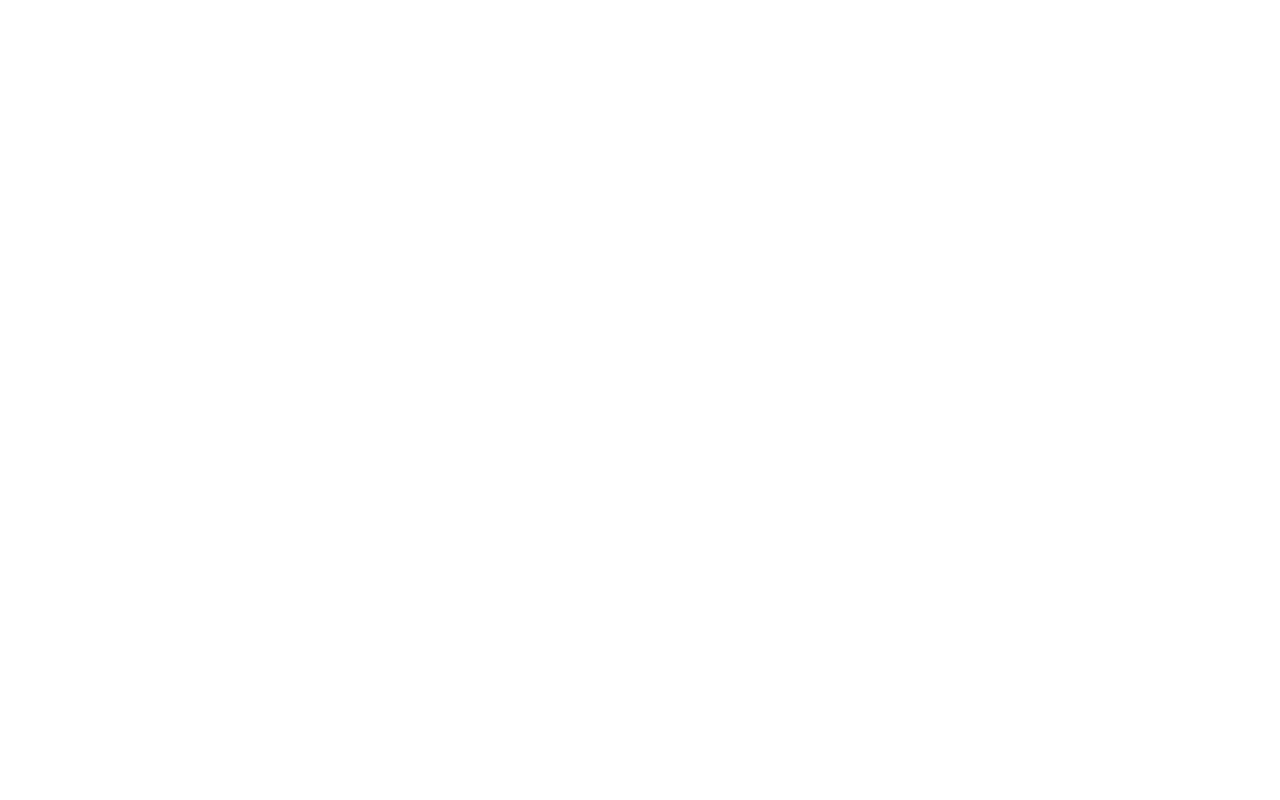
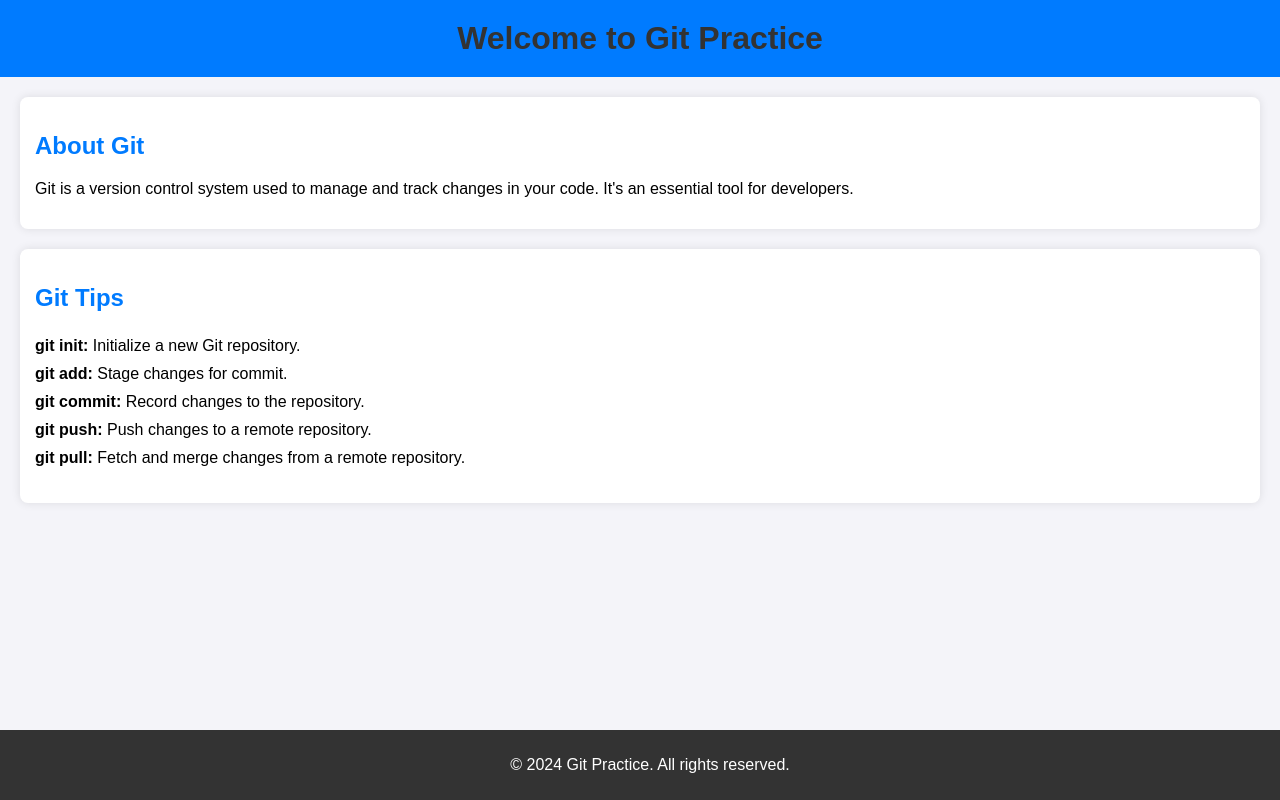
Before and after one commit to letebrehan/gitPractice, a plain HTML site: page Pages/index.html in a window 1280 px wide. Drawn offline with Linux system fonts and the light colour scheme.

Commit message:
simple html and css page created

```diff
--- a/Pages/index.html
+++ b/Pages/index.html
@@ -1,11 +1,37 @@
 <!DOCTYPE html>
 <html lang="en">
 <head>
-    <meta charset="UTF-8">
-    <meta name="viewport" content="width=device-width, initial-scale=1.0">
-    <title>Git Practice</title>
+  <meta charset="UTF-8">
+  <meta name="viewport" content="width=device-width, initial-scale=1.0">
+  <link rel="stylesheet" href="style.css">
+  <title>Git Practice</title>
+  <link rel="stylesheet" href="styles.css">
 </head>
 <body>
+  <header>
+    <h1>Welcome to Git Practice</h1>
+  </header>
 
+  <main>
+    <section class="intro">
+      <h2>About Git</h2>
+      <p>Git is a version control system used to manage and track changes in your code. It's an essential tool for developers.</p>
+    </section>
+
+    <section class="tips">
+      <h2>Git Tips</h2>
+      <ul>
+        <li><strong>git init:</strong> Initialize a new Git repository.</li>
+        <li><strong>git add:</strong> Stage changes for commit.</li>
+        <li><strong>git commit:</strong> Record changes to the repository.</li>
+        <li><strong>git push:</strong> Push changes to a remote repository.</li>
+        <li><strong>git pull:</strong> Fetch and merge changes from a remote repository.</li>
+      </ul>
+    </section>
+  </main>
+
+  <footer>
+    <p>&copy; 2024 Git Practice. All rights reserved.</p>
+  </footer>
 </body>
 </html>
--- /dev/null
+++ b/Pages/style.css
@@ -0,0 +1,63 @@
+/* General Styles */
+body {
+  font-family: Arial, sans-serif;
+  margin: 0;
+  padding: 0;
+  background-color: #f4f4f9;
+}
+
+h1, h2 {
+  color: #333;
+}
+
+/* Header Styles */
+header {
+  background-color: #007bff;
+  color: white;
+  padding: 20px;
+  text-align: center;
+}
+
+header h1 {
+  margin: 0;
+}
+
+/* Main Section Styles */
+main {
+  padding: 20px;
+}
+
+section {
+  margin-bottom: 20px;
+}
+
+.intro, .tips {
+  background-color: white;
+  border-radius: 8px;
+  box-shadow: 0 0 10px rgba(0, 0, 0, 0.1);
+  padding: 15px;
+}
+
+.intro h2, .tips h2 {
+  color: #007bff;
+}
+
+ul {
+  list-style-type: none;
+  padding: 0;
+}
+
+ul li {
+  padding: 5px 0;
+}
+
+/* Footer Styles */
+footer {
+  background-color: #333;
+  color: white;
+  text-align: center;
+  padding: 10px;
+  position: fixed;
+  width: 100%;
+  bottom: 0;
+}
```
